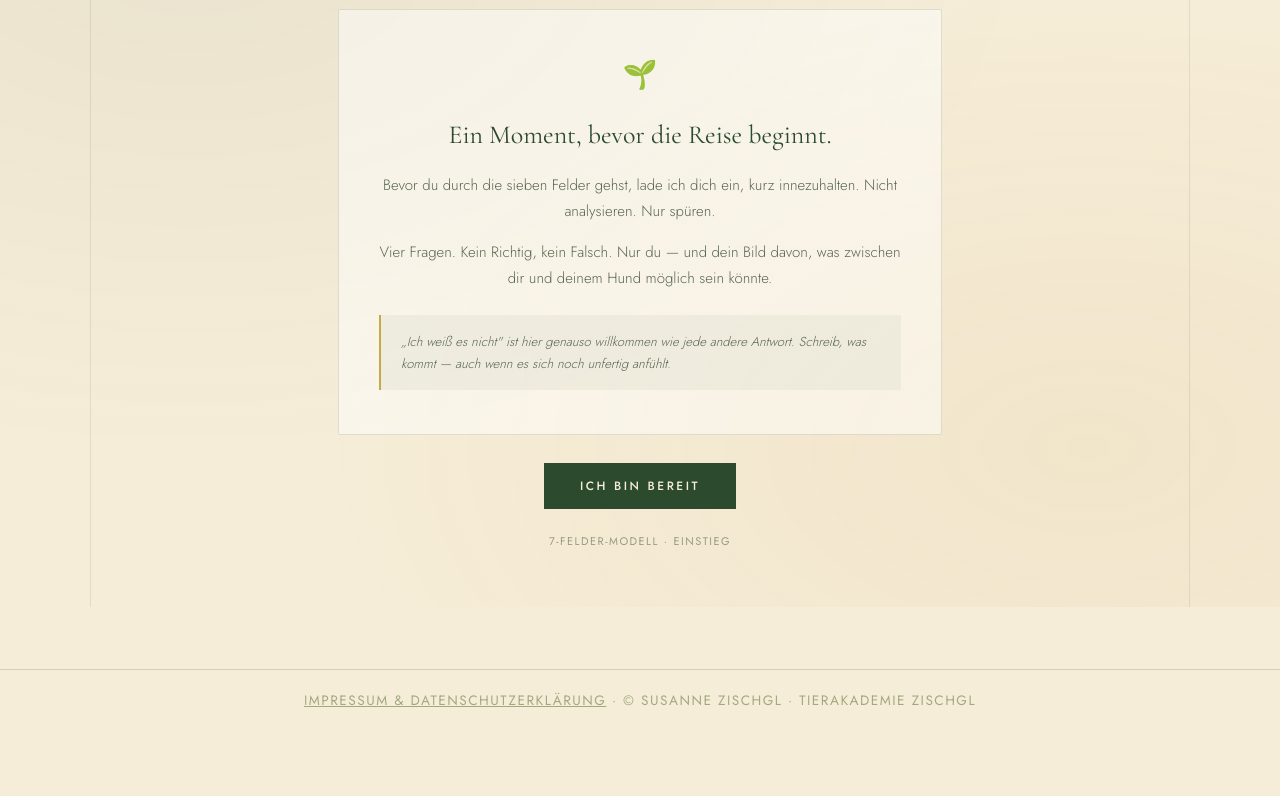
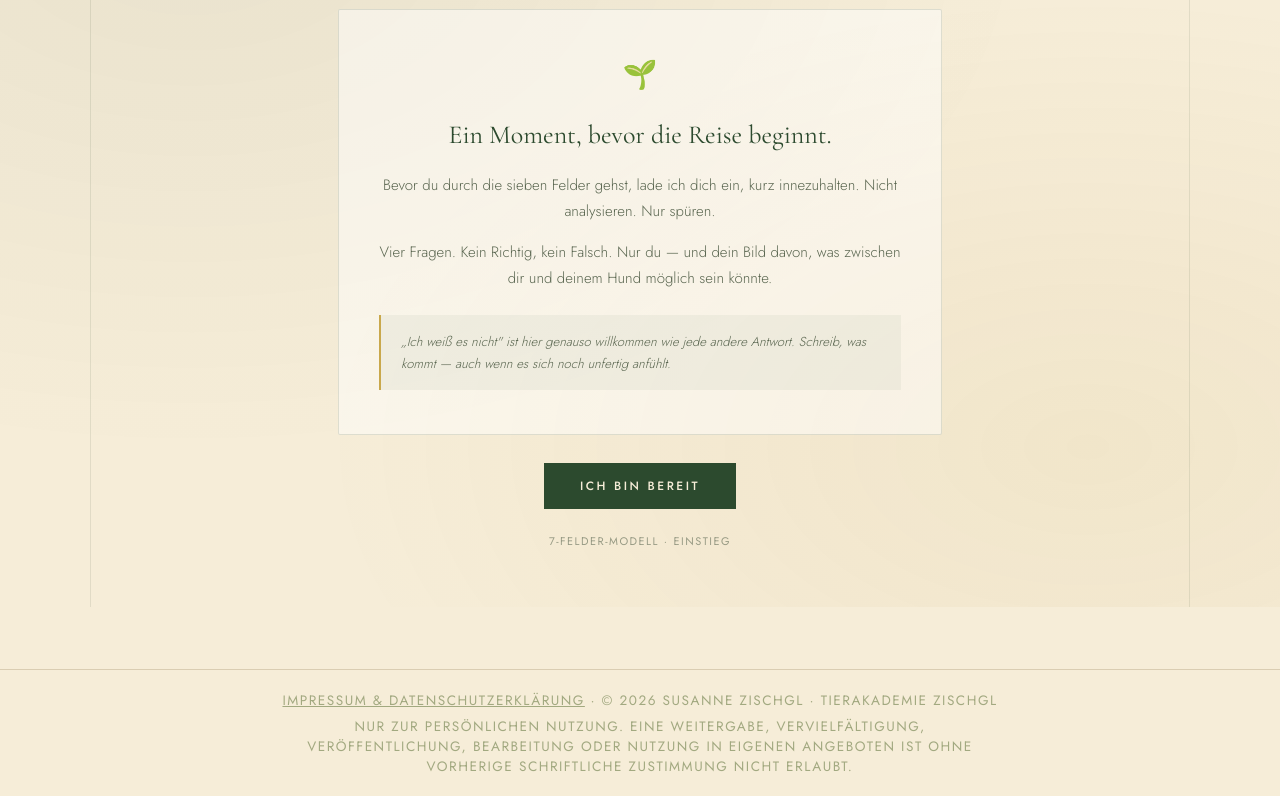
Before and after one commit to tierakademie-bot/susanne-apps, a plain HTML site: page bevor-wir-beginnen.html in a window 1280 px wide. Shown: the part 193-989 px from the top of the page. Before the commit the page ends 923 px from the top, so only its background shows below. Drawn offline with nearby package versions, Linux system fonts and the light colour scheme.

Commit message:
Urheberrechts- und Nutzungshinweis ergänzen

```diff
--- a/bevor-wir-beginnen.html
+++ b/bevor-wir-beginnen.html
@@ -666,7 +666,7 @@ function restart() {
 
 <footer style="text-align:center; padding: 20px; font-size: 0.85em; color: #6B7C47; margin-top: 40px; border-top: 1px solid #C8B89A;">
   <a href="https://www.tierakademie-zischgl.de/impressum-dse/" target="_blank" style="color: #6B7C47;">Impressum &amp; Datenschutzerklärung</a> &middot;
-  &copy; Susanne Zischgl &middot; Tierakademie Zischgl
+  &copy; 2026 Susanne Zischgl &middot; Tierakademie Zischgl<br><span style="display:inline-block; max-width:720px; margin-top:6px;">Nur zur persönlichen Nutzung. Eine Weitergabe, Vervielfältigung, Veröffentlichung, Bearbeitung oder Nutzung in eigenen Angeboten ist ohne vorherige schriftliche Zustimmung nicht erlaubt.</span>
 </footer>
 </body>
 </html>
```
